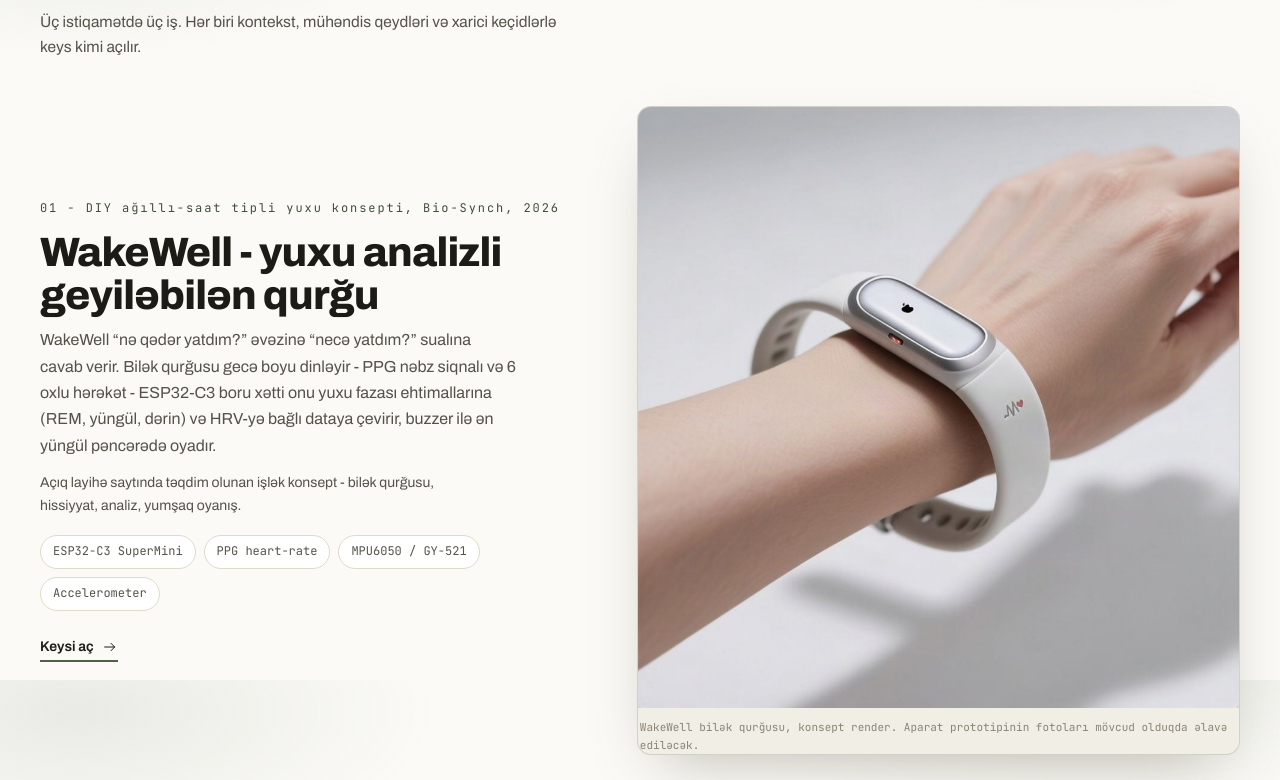
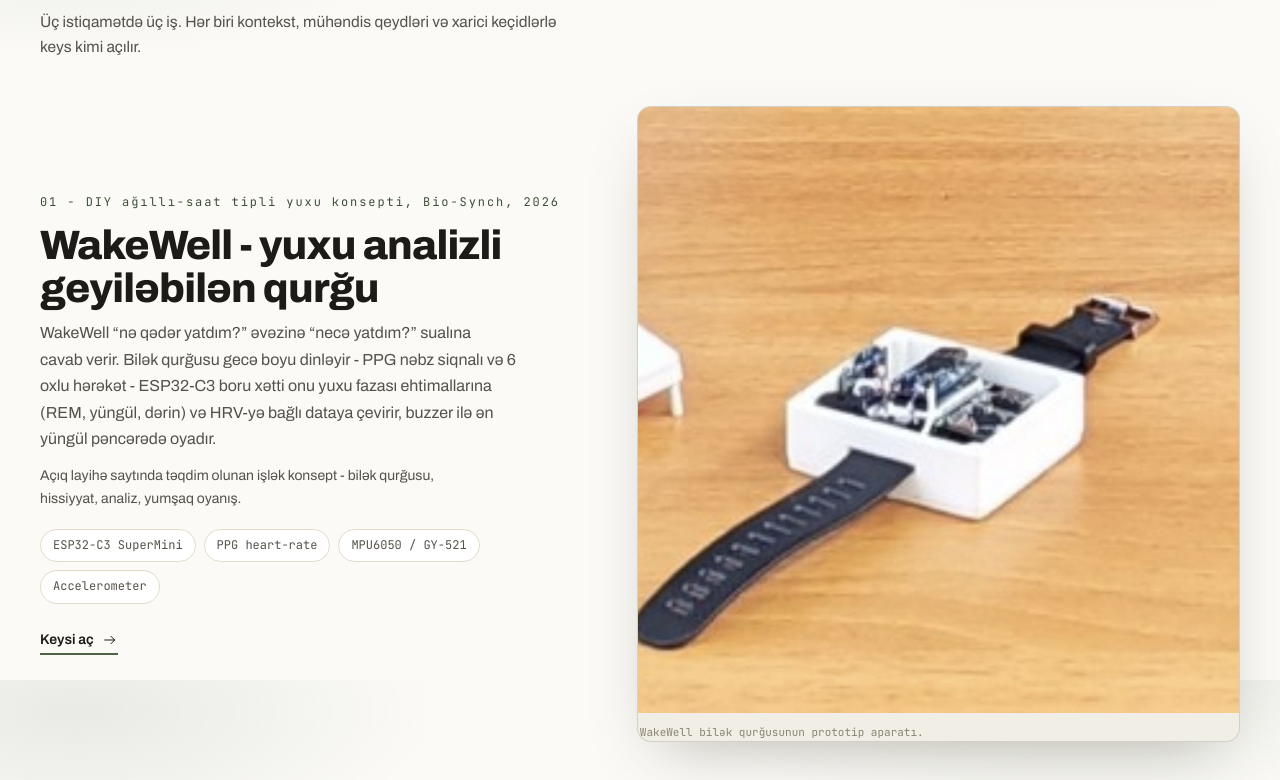
Before and after one commit to Eldar-test-web/eldar, a Next.js app: page /az in a window 1280 px wide. Shown: the part 920-1700 px from the top of the page. Built offline with nearby package versions, Linux system fonts and the light colour scheme.

Commit message:
Homepage shows real watch hardware first

```diff
--- a/src/app/[lang]/page.tsx
+++ b/src/app/[lang]/page.tsx
@@ -127,7 +127,7 @@ export default async function HomePage({ params }: { params: Promise<{ lang: str
               </div>
             </FadeIn>
             <FadeIn delay={0.08}>
-              <Shot k="wakewellRender" lang={raw} />
+              <Shot k="wakewellWatch" lang={raw} />
             </FadeIn>
           </article>
         ) : null}
--- a/src/data/media.ts
+++ b/src/data/media.ts
@@ -49,8 +49,8 @@ export const MEDIA: Record<string, MediaItem> = {
     height: 1000,
     altEn: "WakeWell wrist unit concept render",
     altAz: "WakeWell bilək qurğusunun konsept renderi",
-    captionEn: "WakeWell wrist unit, concept render. Hardware prototype photos will be added when available.",
-    captionAz: "WakeWell bilək qurğusu, konsept render. Aparat prototipinin fotoları mövcud olduqda əlavə ediləcək.",
+    captionEn: "WakeWell wrist unit, concept render.",
+    captionAz: "WakeWell bilək qurğusu, konsept render.",
   },
   droneConceptVideo: {
     src: "/media/airo-drone.mp4",
```
